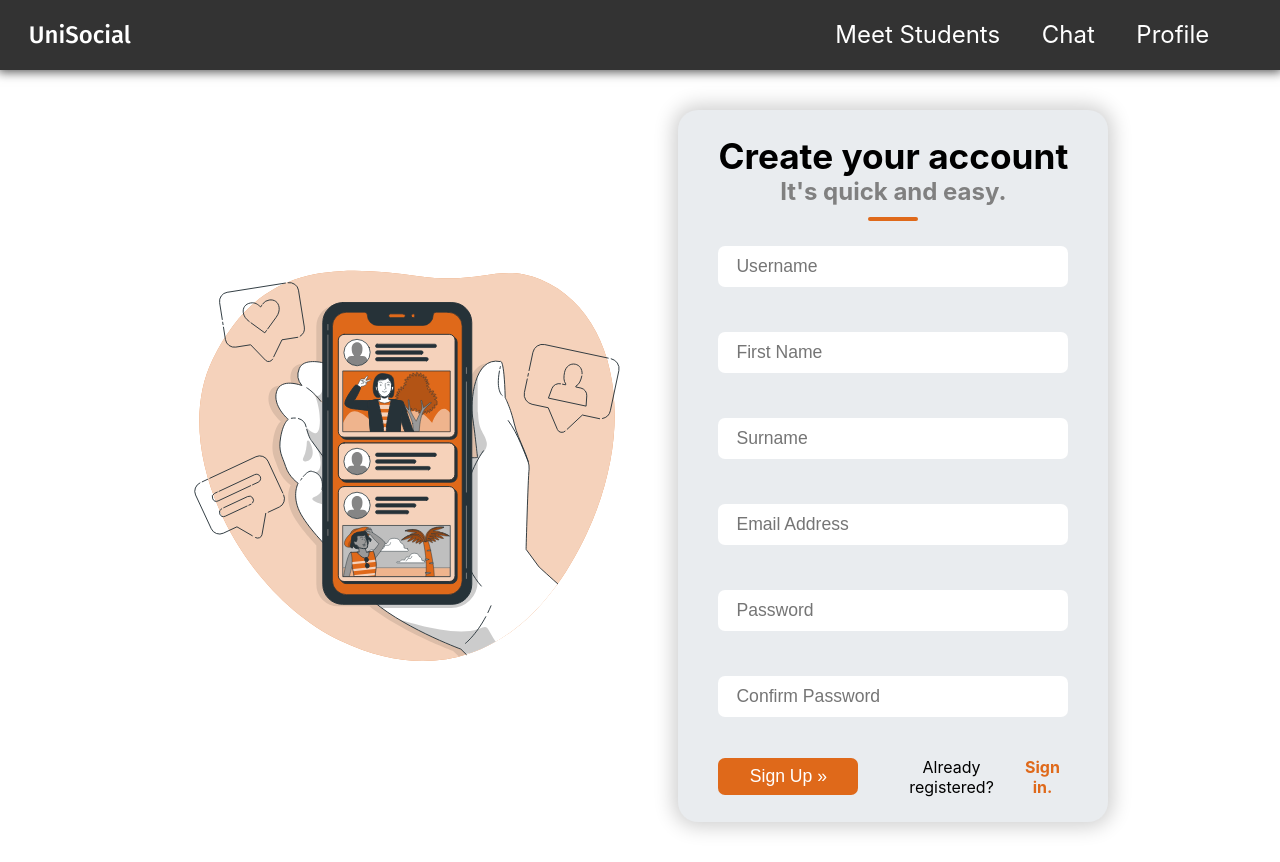
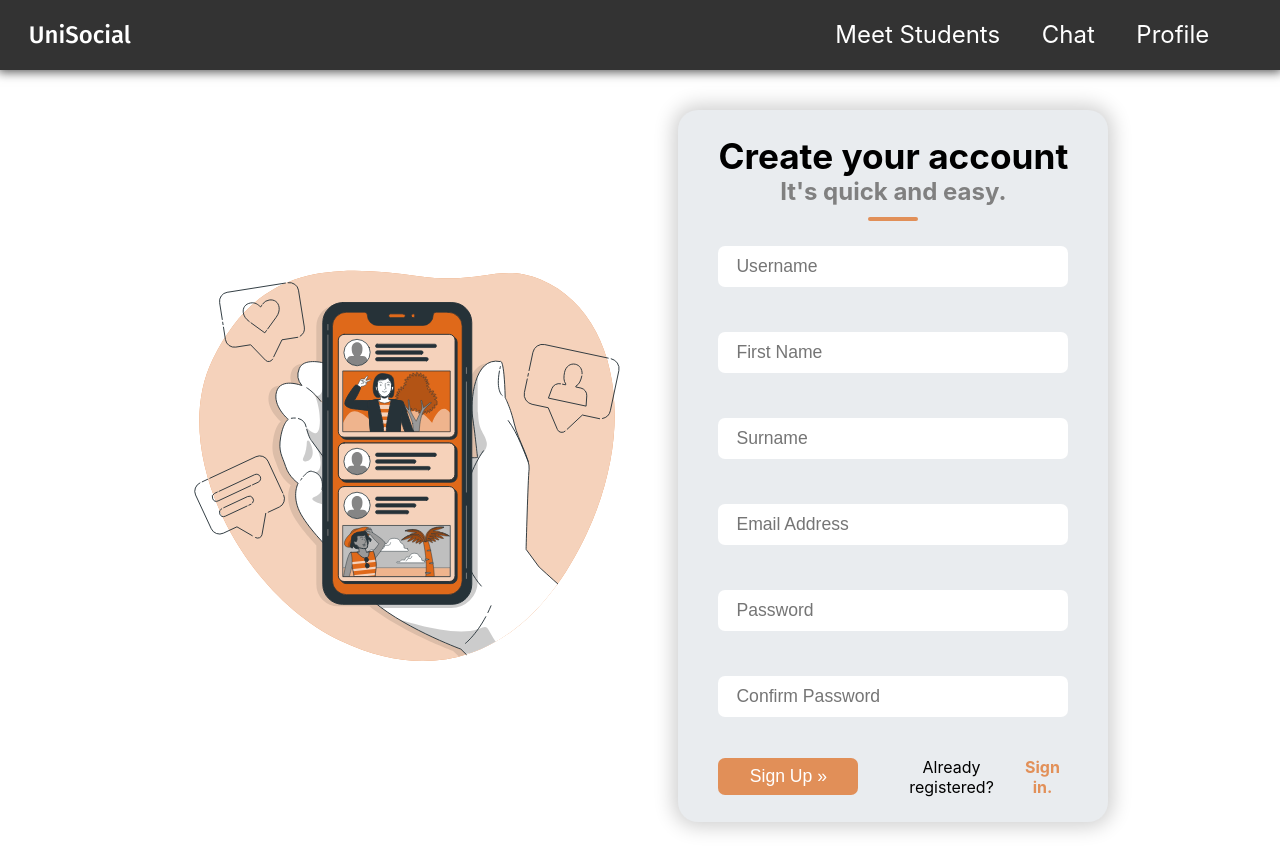
Before and after one commit to Ares2k/UniSocial, a React (Create React App) app in the folder Client/: page /register in a window 1280 px wide. Built offline with nearby package versions, Linux system fonts and the light colour scheme.

Commit message:
Added from location state when redirecting from register page

```diff
--- a/Client/src/Views/Register/Register.js
+++ b/Client/src/Views/Register/Register.js
@@ -1,10 +1,12 @@
 import Button from "../../Components/Button/Button";
 import phoneImgOrange from '../../Assets/Images/unisocial-phone-orange.svg';
 import style from './register.module.css';
-import { Link, Navigate, useLocation } from "react-router-dom";
+import { Link, Navigate, useLocation, useNavigate } from "react-router-dom";
 import { useState } from "react";
 
 const Register = () => {
+  document.title = 'UniSocial';
+
   const location = useLocation();
   const [token, setToken] = useState(localStorage.getItem('token'));
   const [input, setInput] = useState({
@@ -16,6 +18,7 @@ const Register = () => {
     confirmPassword: ''
   })
   const [error, setError] = useState(input);
+  const navigate = useNavigate();
 
   const handleChange = (e) => {
     setInput({
@@ -60,10 +63,14 @@ const Register = () => {
         if(isMounted) {
           setToken(null);
         }
+
       } else {
         localStorage.setItem('token', response.token);
-        if(isMounted) {
-          setToken(true);
+
+        if (location?.state?.from) {
+          navigate(location.state.from, { state: { from: location } });
+        } else {
+          navigate('/mutual', { state: { from: location } });
         }
       }
 
@@ -281,7 +288,7 @@ const Register = () => {
         </div>
       </div>
     </div>
-  ) : <Navigate to="/mutual" state={{ from: location }}/>;
+  ) : <Navigate to="/mutual" />;
 }
 
 export default Register;
--- a/Client/src/Views/Register/register.module.css
+++ b/Client/src/Views/Register/register.module.css
@@ -72,7 +72,7 @@ body {
   height: 4px;
   width: 50px;
   border-radius: 2px;
-  background-color: #df691a;
+  background-color: #df691ab4;
 }
 
 .p {
@@ -124,7 +124,7 @@ body {
   width: 40%;
   padding: 0.5rem 1rem;
   font-size: 1.1rem;
-  background-color: #df691a;
+  background-color: #df691ab4;
   cursor: pointer;
   outline: none;
   border: none;
@@ -157,7 +157,7 @@ body {
 
 .alreadyRegistered a {
   /* font-weight: bold; */
-  color: #df691a;
+  color: #df691ab4;
 }
 
 @media screen and (max-width: 1028px) {
```
